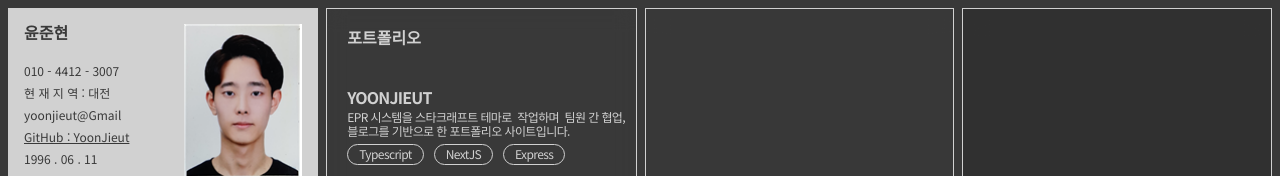
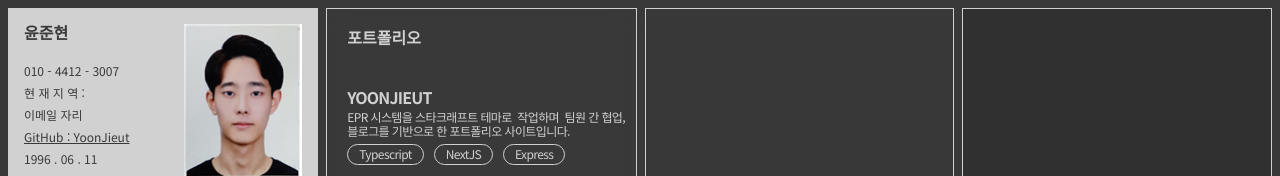
Before and after one commit to YoonJieut/YoonJieutBlog, a Next.js app: page /mainTest/aboutme in a window 1280 px wide. Shown: the top 176 px of the page. Built offline with nearby package versions, Linux system fonts and the light colour scheme; a web font is replaced by a local one.

Commit message:
Feat : noStore()를 통한 환경변수 보안
캐시로 저장하지 않기 때문에 매번 검증하는 과정을 강조하는 것으로 추측된다.

```diff
--- a/app/components/ui/Page/aboutme/AboutmePage.tsx
+++ b/app/components/ui/Page/aboutme/AboutmePage.tsx
@@ -2,9 +2,13 @@ import Image from "next/image";
 import Section from "@/app/components/ui/Atom/Basic/Section";
 import AboutMePf from "@/app/components/ui/Organism/VerticalSection/AboutMePf";
 import AboutMeBackText from "@/app/components/ui/design/AboutMeBackText";
-import AboutMeSection from "../../Organism/VerticalSection/AboutMeSection";
+import AboutMeSection from "@/app/components/ui/Organism/VerticalSection/AboutMeSection";
+import { unstable_noStore as noStore } from "next/cache";
+import aboutmeMessage from "@/app/_constants/aboutme/aboutmeMessage.json";
 
 const AboutmePage: React.FC = () => {
+  noStore();
+
   return (
     <div className="aboutMe flex gap-2 w-full h-full relative">
       <Section className="w-1/4 h-full p-4 flex flex-col gap-10 bg-sub-1 font-basic overflow-hidden">
@@ -13,9 +17,9 @@ const AboutmePage: React.FC = () => {
             <div className="absolute top-[2.25rem] left-[0rem] w-[10.188rem] h-[5.813rem]">
               <div className="absolute h-[85.22%] w-full top-[0%] left-[0%] leading-[184%] inline-block">
                 <p className="m-0">{`010 - 4412 - 3007 `}</p>
-                <p className="m-0 whitespace-pre-wrap">
-                  현 재 지 역 : 대전yoonjieut@Gmail
-                </p>
+                <p className="m-0">현 재 지 역 :</p>
+                <p className="m-0">이메일 자리</p>
+                <p>{process.env.USER_PHONE}</p>
                 <p className="m-0">
                   {/* . noopener 속성을 사용하면 새 창에서 열린 문서가 원래 문서에 대한 참조를 가지지 않게 함 */}
                   {/* HTTP 리퍼러 헤더는 사용자가 어떤 웹 페이지에서 링크를 클릭했는지를 나타내는 정보를 차단하는 noreferrer를 사용 */}
@@ -112,12 +116,13 @@ const AboutmePage: React.FC = () => {
           </div>
         </div>
       </Section>
+      {/* 2번째 세션 */}
       <AboutMePf />
-
+      {/* 3번째 세션 */}
       <AboutMeSection rgbInt={57} blurPx={11} />
-
+      {/* 4번째 세션 */}
       <AboutMeSection rgbInt={41} blurPx={12} />
-
+      {/* 백그라운드 텍스트 컴포넌트 */}
       <AboutMeBackText className="absolute bottom-[-9%] right-[1%] -z-10" />
     </div>
   );
```
